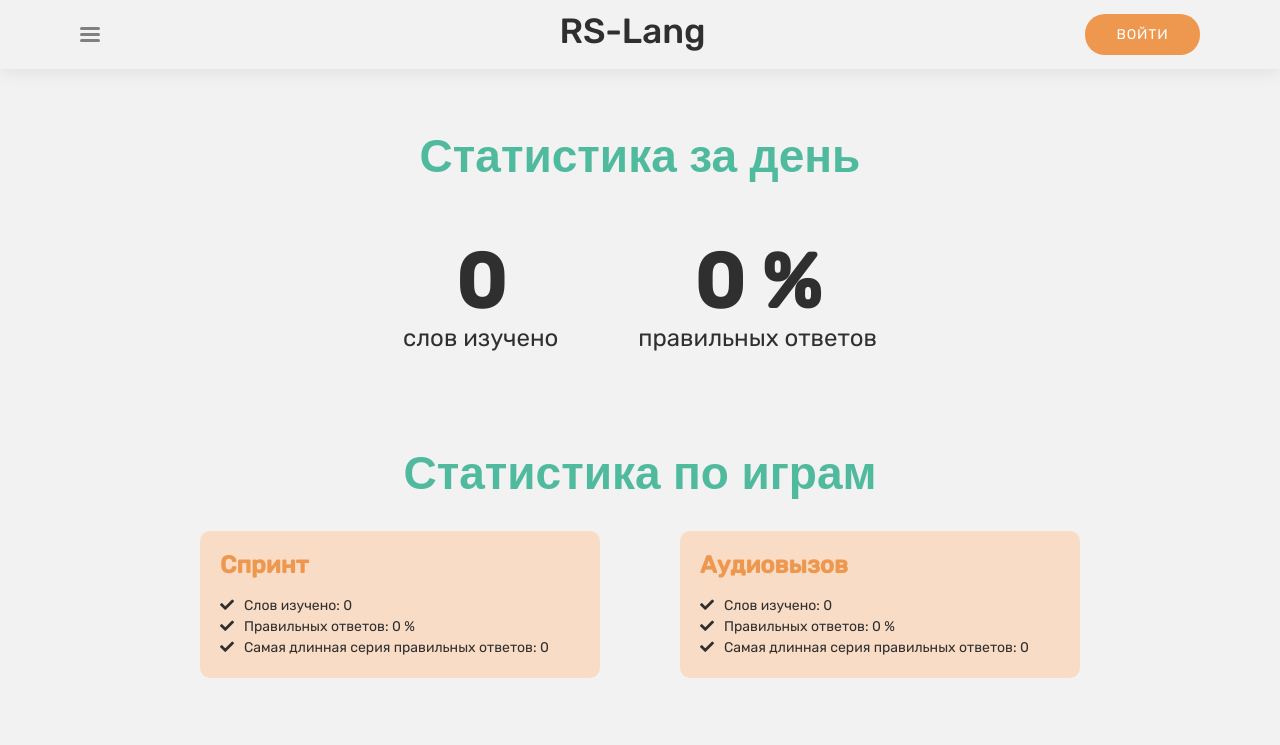
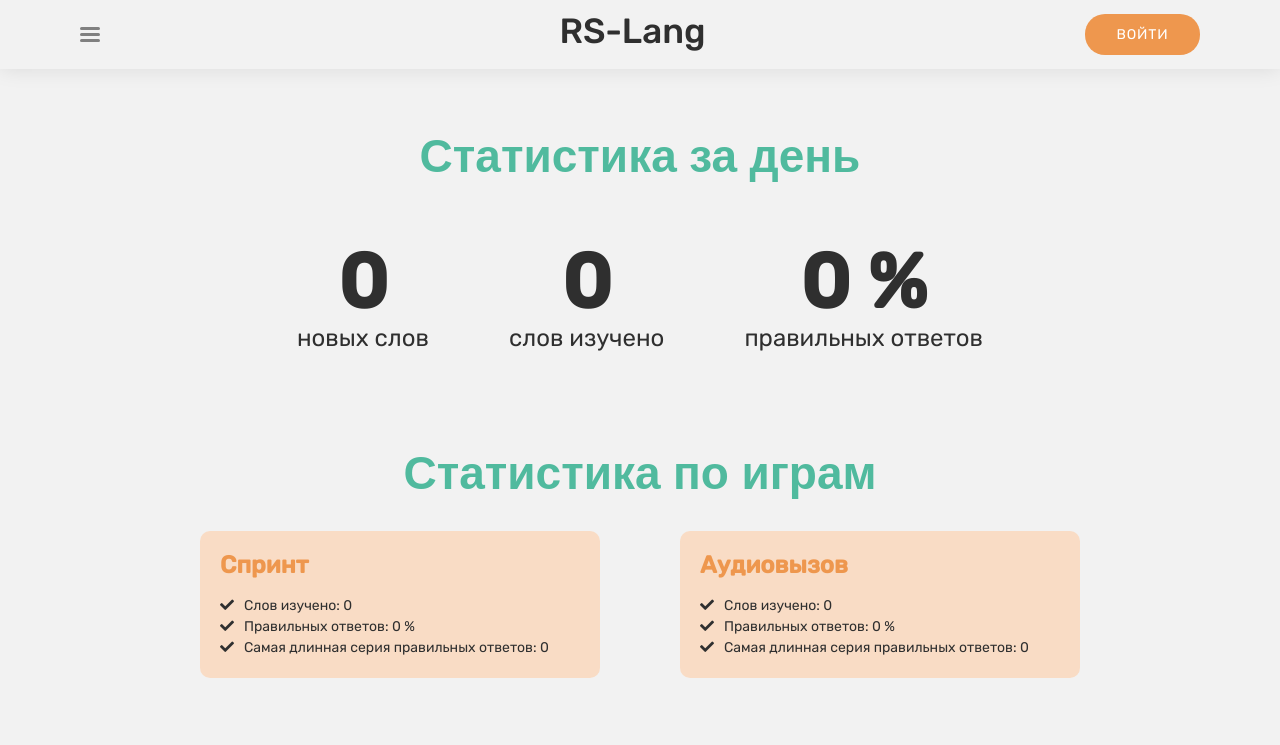
Before and after one commit to darya-kun/rslang, a React (Create React App) app in the folder rslang/: page /statistic in a window 1280 px wide. Shown: the top 745 px of the page. Built offline with nearby package versions, Linux system fonts and the light colour scheme.

Commit message:
feat: add new block for words statistic

```diff
--- a/rslang/src/components/Statistic/Statistic.js
+++ b/rslang/src/components/Statistic/Statistic.js
@@ -11,7 +11,7 @@ const Statistic = () => {
         <StatisticWords />
         <StatisticGames />
         <div className="statistic-image">
-          <img className="statistic-image__image" src='../img/cat-calculator.png' alt='sjhd'></img>
+          <img className="statistic-image__image" src='../img/cat-calculator.png' width='400' height='400' alt='calculator cat'></img>
         </div>
       </section>
     </div>
--- a/rslang/src/components/StatisticWords/StatisticWords.js
+++ b/rslang/src/components/StatisticWords/StatisticWords.js
@@ -5,11 +5,15 @@ const StatisticWords = () => {
   return (
     <div className="statistic-words">
       <div className="statistic-words__wrapper">
-        <span className="statistic-words__number">0 </span>
+        <span className="statistic-words__number">0</span>
+        <span className="statistic-words__description">новых слов</span>
+      </div>
+      <div className="statistic-words__wrapper">
+        <span className="statistic-words__number">0</span>
         <span className="statistic-words__description">слов изучено</span>
       </div>
       <div className="statistic-words__wrapper">
-        <span className="statistic-words__number">0 % </span>
+        <span className="statistic-words__number">0 %</span>
         <span className="statistic-words__description">правильных ответов</span>
       </div>
     </div>
```
